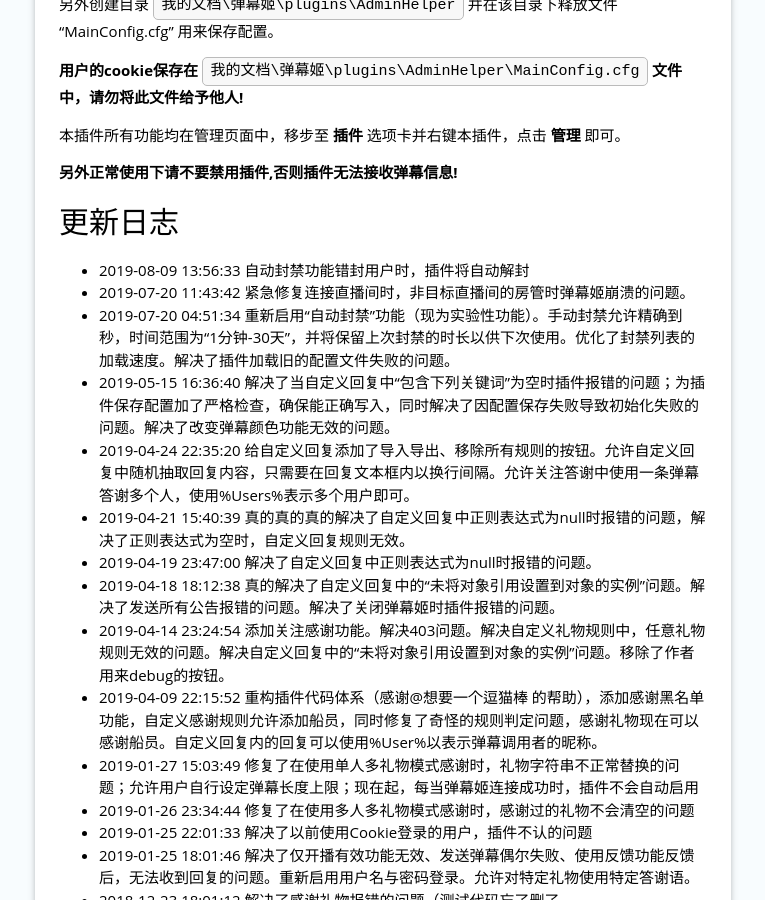
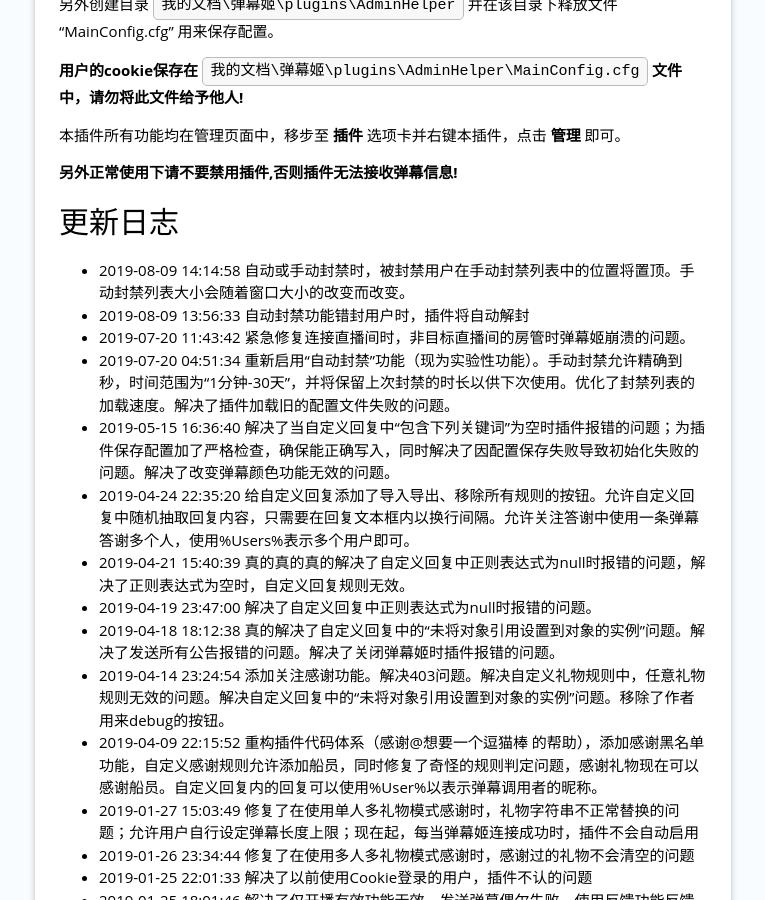
Before and after one commit to Bililive/www.danmuji.org, a Jekyll site: the page built from _plugin/AdminHelper.md, in a window 1280 px wide and 900 px high, scrolled down 1175 px. Shown: the whole window, without its empty margins (309-1074 px from the left). Built offline with Jekyll 4.4.1, drawn with Linux system fonts in a browser that asks for light colours.

Commit message:
更新房管助手重制版至1.2.8.1
自动或手动封禁时，被封禁用户在手动封禁列表中的位置将置顶。手动封禁列表大小会随着窗口大小的改变而改变。

```diff
--- a/_plugin/AdminHelper.md
+++ b/_plugin/AdminHelper.md
@@ -5,8 +5,8 @@
 plugin_author: 西井丶＆想要一个逗猫棒
 plugin_name: 房管助手重制版
 plugin_desc: 房管必备
-plugin_version: 1.2.8
-plugin_update_datetime: 2019-08-09 13:56:33 +0800
+plugin_version: 1.2.8.1
+plugin_update_datetime: 2019-08-09 14:14:58 +0800
 plugin_update_desc: |-
   自动封禁功能错封用户时，插件将自动解封
 plugin_dllink: /resource/AdminHelper/AdminHelper.zip
@@ -56,6 +56,7 @@
 
 更新日志
 ---
+- 2019-08-09 14:14:58 自动或手动封禁时，被封禁用户在手动封禁列表中的位置将置顶。手动封禁列表大小会随着窗口大小的改变而改变。
 - 2019-08-09 13:56:33 自动封禁功能错封用户时，插件将自动解封
 - 2019-07-20 11:43:42 紧急修复连接直播间时，非目标直播间的房管时弹幕姬崩溃的问题。
 - 2019-07-20 04:51:34 重新启用“自动封禁”功能（现为实验性功能）。手动封禁允许精确到秒，时间范围为“1分钟-30天”，并将保留上次封禁的时长以供下次使用。优化了封禁列表的加载速度。解决了插件加载旧的配置文件失败的问题。
```
Also changed, not shown: 2 other files.
